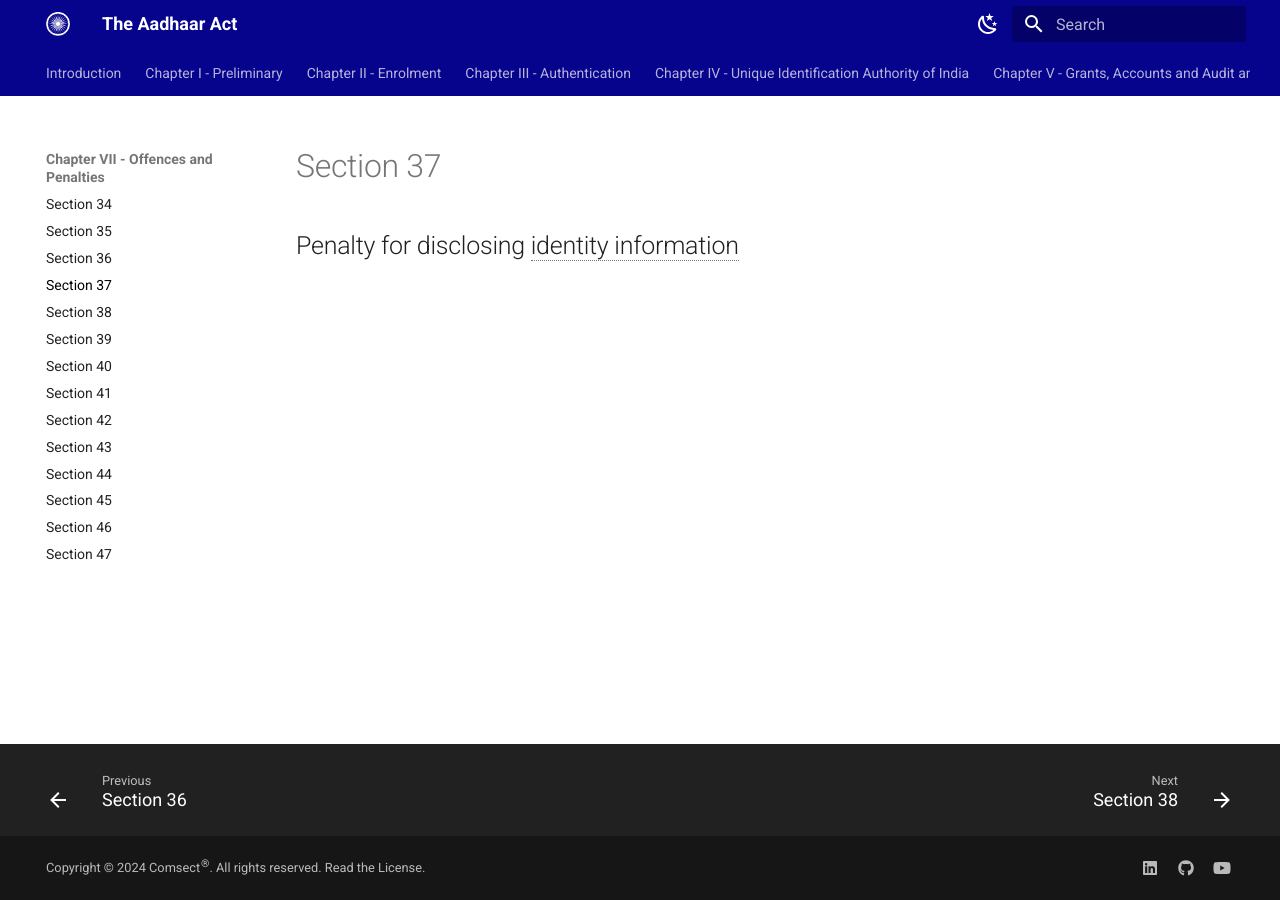
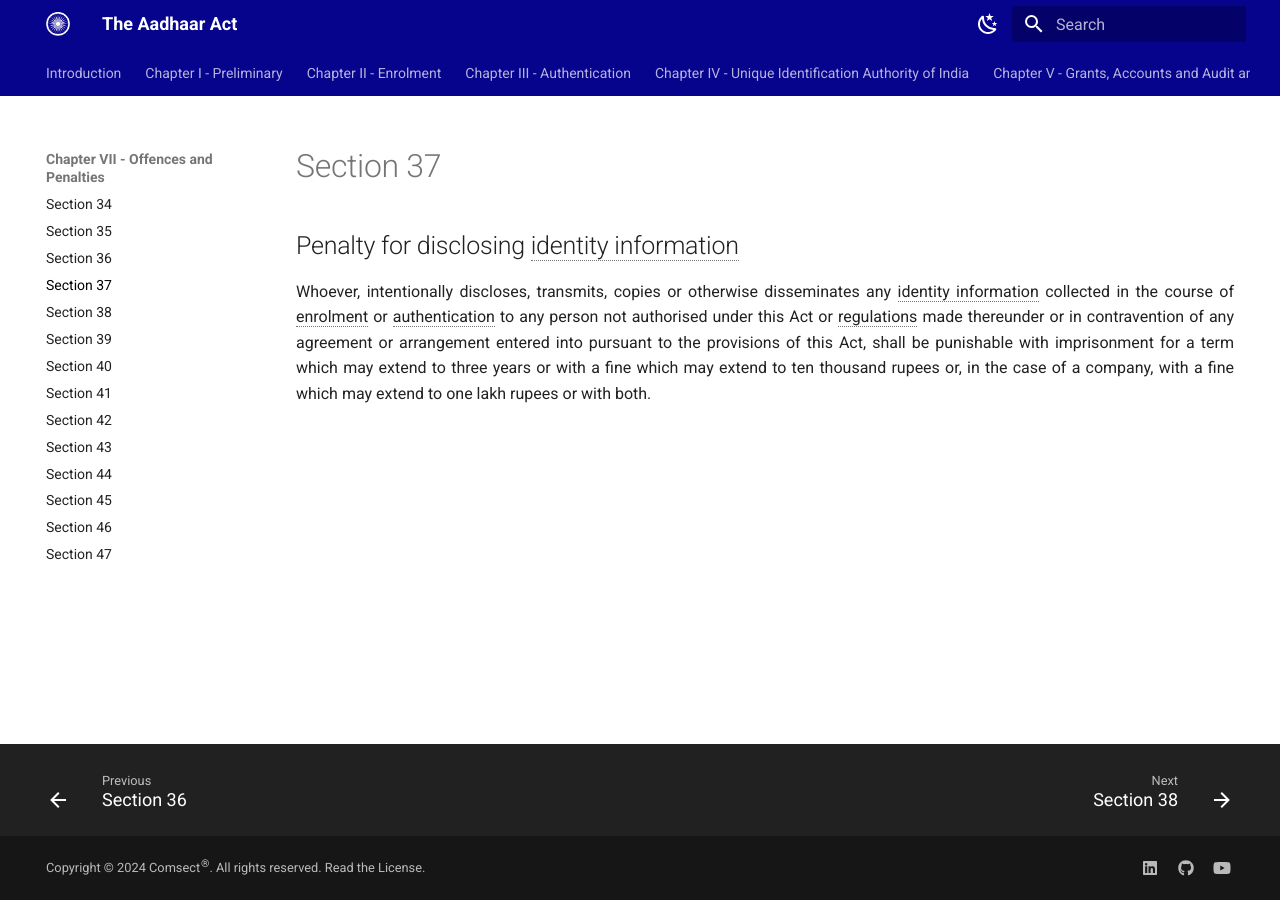
Before and after one commit to comsect/aadhaar-act, an MkDocs documentation site: the page built from docs/en/37.md, in a window 1280 px wide. Built offline with MkDocs 1.6.1 and Material for MkDocs 9.7.7, drawn with Linux system fonts in a browser that asks for light colours.

Commit message:
add section-thirty-seven

```diff
--- a/docs/en/37.md
+++ b/docs/en/37.md
@@ -5,3 +5,5 @@ description: Penalty for disclosing identity information
 ---
 
 ## Penalty for disclosing identity information
+
+Whoever, intentionally discloses, transmits, copies or otherwise disseminates any identity information collected in the course of enrolment or authentication to any person not authorised under this Act or regulations made thereunder or in contravention of any agreement or arrangement entered into pursuant to the provisions of this Act, shall be punishable with imprisonment for a term which may extend to three years or with a fine which may extend to ten thousand rupees or, in the case of a company, with a fine which may extend to one lakh rupees or with both.
```
